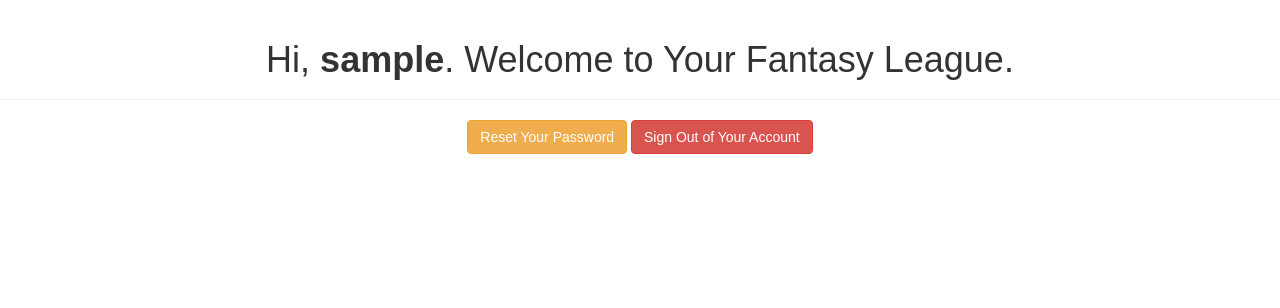
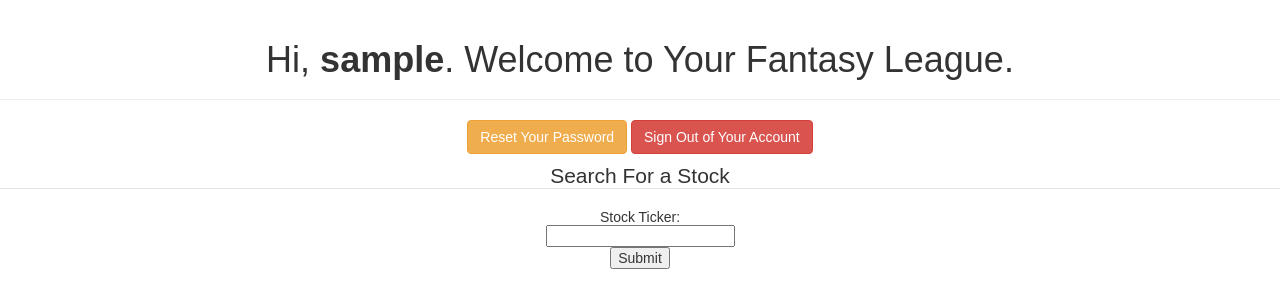
Before and after one commit to mattwang0/group4, a PHP site: page /welcome.php in a window 1280 px wide. Shown: the top 308 px of the page. Run offline with PHP 8.4, Linux system fonts and the light colour scheme; the visitor is signed in with stand-in values (Sample User, id 1).

Commit message:
the changes to webapp patrick sent me around 2:30 wednesday

```diff
--- a/welcome.php
+++ b/welcome.php
@@ -27,7 +27,29 @@ if(!isset($_SESSION["loggedin"]) || $_SESSION["loggedin"] !== true){
         <a href="reset-password.php" class="btn btn-warning">Reset Your Password</a>
         <a href="logout.php" class="btn btn-danger">Sign Out of Your Account</a>
     </p>
+    <form action="/stockSearch.php" method="GET">
+      <fieldset>
+        <legend>Search For a Stock</legend>
+        Stock Ticker:<br>
+        <input type="text" name="ticker" id = "ticker">
+        <br>
+        <input type="submit" value="Submit">
+      </fieldset>
+    </form>
 
-    <script type="text/javascript" src = "welcome.js"></script>
+    <script type="text/javascript">
+        var request = new XMLHttpRequest();
+
+        var url = 'https://www.alphavantage.co/query?function=TIME_SERIES_INTRADAY&symbol=' //+ ticker + '&interval=5min&outputsize=full&apikey=demo';
+        request.open('GET', 'https://www.alphavantage.co/query?function=TIME_SERIES_INTRADAY&symbol=MSFT&interval=5min&outputsize=full&apikey=demo', true);
+
+        request.onload = function() {
+        // Begin accessing JSON data here
+        var data = JSON.parse(this.response);
+        console.log(data);
+        }
+
+        request.send();
+    </script>
 </body>
 </html>
```
